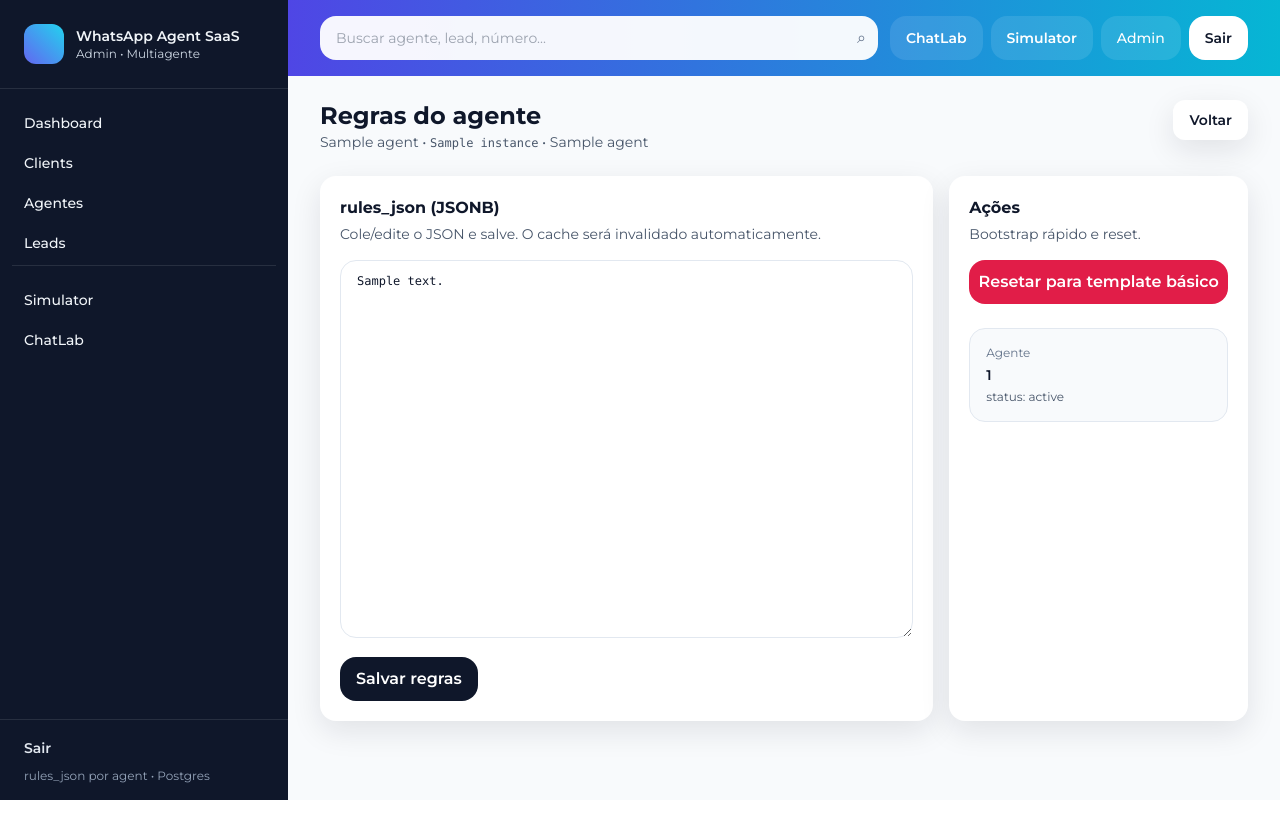
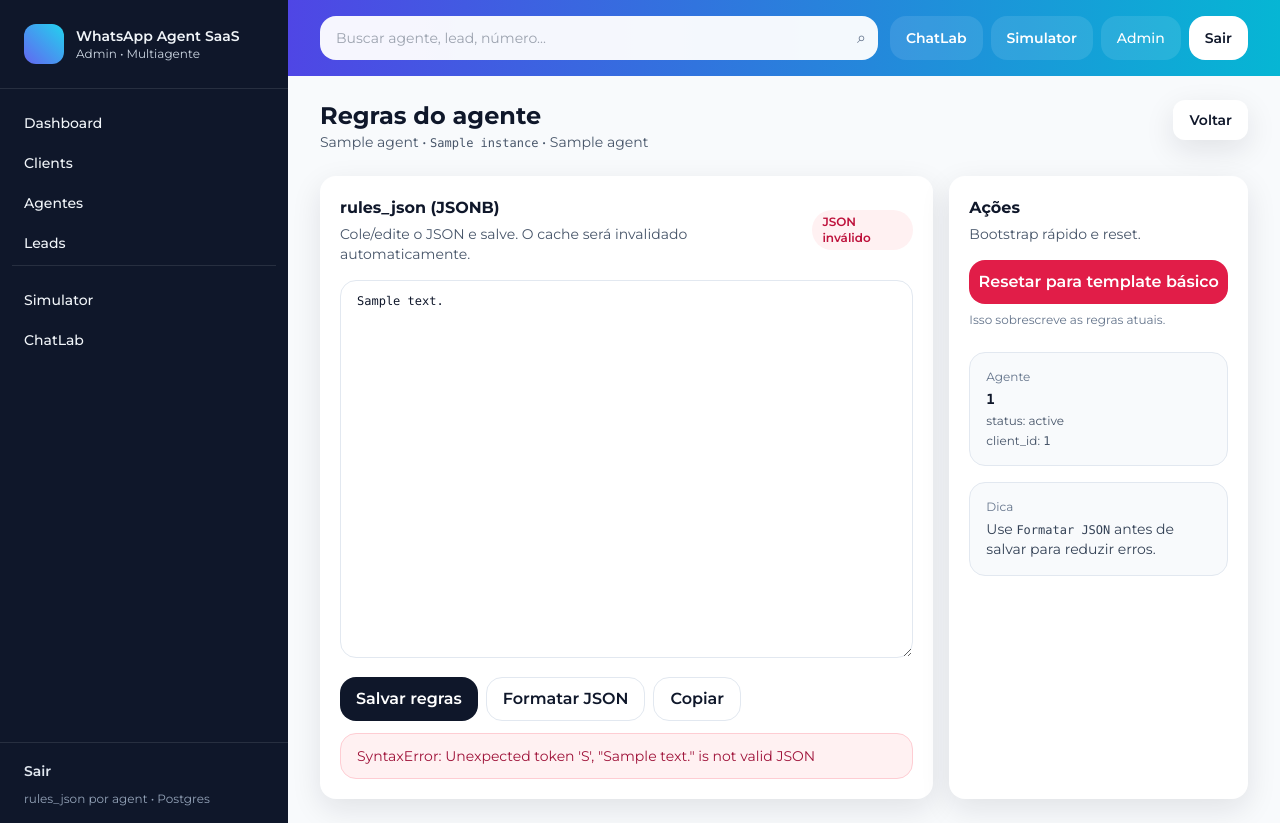
Before and after one commit to MarcilioLeiteSilva/whatsapp-agent, a FastAPI app: template app/templates/agent_rules.html in a window 1280 px wide. Before the commit the page ends 800 px from the top, so only its background shows below. Run offline with FastAPI, Linux system fonts and the light colour scheme; the template is opened without the code that fills it: most values are stand-ins (such as "Sample title", 1, 10 or a date in 2020); some libraries are stand-ins or nearby versions.

Commit message:
Update agent_rules.html

```diff
--- a/app/templates/agent_rules.html
+++ b/app/templates/agent_rules.html
@@ -11,44 +11,177 @@
     </div>
 
     <div class="flex gap-2">
-      <a href="{{ back_url }}" class="h-10 inline-flex items-center px-4 rounded-xl bg-white shadow-soft text-slate-900 text-sm font-semibold hover:bg-slate-50">
+      <a href="{{ back_url }}"
+         class="h-10 inline-flex items-center px-4 rounded-xl bg-white shadow-soft text-slate-900 text-sm font-semibold hover:bg-slate-50">
         Voltar
       </a>
     </div>
   </div>
 
   <div class="mt-6 grid grid-cols-1 lg:grid-cols-3 gap-4">
+    <!-- Editor -->
     <div class="lg:col-span-2 bg-white rounded-2xl shadow-soft p-5">
-      <h2 class="font-bold">rules_json (JSONB)</h2>
-      <p class="mt-1 text-sm text-slate-600">Cole/edite o JSON e salve. O cache será invalidado automaticamente.</p>
+      <div class="flex items-center justify-between gap-3 flex-col sm:flex-row">
+        <div>
+          <h2 class="font-bold">rules_json (JSONB)</h2>
+          <p class="mt-1 text-sm text-slate-600">Cole/edite o JSON e salve. O cache será invalidado automaticamente.</p>
+        </div>
 
-      <form class="mt-4 space-y-3" method="post" action="{{ save_action }}">
-        <textarea name="rules_text" rows="22"
+        <div class="flex items-center gap-2">
+          <span id="jsonStatus" class="inline-flex items-center px-2.5 py-1 rounded-full bg-slate-100 text-slate-700 text-xs font-semibold">
+            —
+          </span>
+        </div>
+      </div>
+
+      <form id="rulesForm" class="mt-4 space-y-3" method="post" action="{{ save_action }}">
+        <textarea id="rulesText" name="rules_text" rows="22"
                   class="w-full rounded-2xl border border-slate-200 px-4 py-3 font-mono text-xs outline-none focus:ring-2 focus:ring-indigo-200">{{ rules_text }}</textarea>
 
-        <div class="flex gap-2">
-          <button class="h-11 px-4 rounded-2xl bg-slate-900 text-white font-semibold hover:bg-slate-800">
+        <div class="flex flex-wrap gap-2">
+          <button type="submit"
+                  class="h-11 px-4 rounded-2xl bg-slate-900 text-white font-semibold hover:bg-slate-800">
             Salvar regras
           </button>
+
+          <button type="button" id="formatBtn"
+                  class="h-11 px-4 rounded-2xl bg-white border border-slate-200 text-slate-900 font-semibold hover:bg-slate-50">
+            Formatar JSON
+          </button>
+
+          <button type="button" id="copyBtn"
+                  class="h-11 px-4 rounded-2xl bg-white border border-slate-200 text-slate-900 font-semibold hover:bg-slate-50">
+            Copiar
+          </button>
         </div>
+
+        <div id="jsonError" class="hidden rounded-2xl border border-rose-200 bg-rose-50 px-4 py-3 text-rose-800 text-sm"></div>
       </form>
     </div>
 
+    <!-- Side actions -->
     <div class="bg-white rounded-2xl shadow-soft p-5">
       <h2 class="font-bold">Ações</h2>
       <p class="mt-1 text-sm text-slate-600">Bootstrap rápido e reset.</p>
 
-      <form method="post" action="{{ reset_action }}" class="mt-4">
-        <button class="w-full h-11 rounded-2xl bg-rose-600 text-white font-semibold hover:bg-rose-700">
+      <form id="resetForm" method="post" action="{{ reset_action }}" class="mt-4">
+        <button type="submit"
+                class="w-full h-11 rounded-2xl bg-rose-600 text-white font-semibold hover:bg-rose-700">
           Resetar para template básico
         </button>
+        <div class="mt-2 text-xs text-slate-500">
+          Isso sobrescreve as regras atuais.
+        </div>
       </form>
 
       <div class="mt-6 p-4 rounded-2xl bg-slate-50 border border-slate-200">
         <div class="text-xs text-slate-500">Agente</div>
-        <div class="mt-1 text-sm font-semibold">{{ agent.id }}</div>
+        <div class="mt-1 text-sm font-semibold font-mono break-words">{{ agent.id }}</div>
         <div class="mt-1 text-xs text-slate-600">status: {{ agent.status }}</div>
+        <div class="mt-1 text-xs text-slate-600">client_id: <span class="font-mono">{{ agent.client_id }}</span></div>
+      </div>
+
+      <div class="mt-4 p-4 rounded-2xl bg-slate-50 border border-slate-200">
+        <div class="text-xs text-slate-500">Dica</div>
+        <div class="mt-1 text-sm text-slate-700">
+          Use <span class="font-mono text-xs">Formatar JSON</span> antes de salvar para reduzir erros.
+        </div>
       </div>
     </div>
   </div>
+
+  <script>
+    function $(id){ return document.getElementById(id); }
+
+    const rulesEl = $("rulesText");
+    const statusEl = $("jsonStatus");
+    const errEl = $("jsonError");
+
+    function setStatus(ok, msg){
+      statusEl.className = "inline-flex items-center px-2.5 py-1 rounded-full text-xs font-semibold " + (ok
+        ? "bg-emerald-50 text-emerald-700"
+        : "bg-rose-50 text-rose-700");
+      statusEl.textContent = msg;
+    }
+
+    function showError(msg){
+      if(!msg){
+        errEl.classList.add("hidden");
+        errEl.textContent = "";
+        return;
+      }
+      errEl.classList.remove("hidden");
+      errEl.textContent = msg;
+    }
+
+    function validateJson(){
+      const txt = (rulesEl.value || "").trim();
+      if(!txt){
+        setStatus(false, "JSON vazio");
+        showError("Cole um JSON válido (não pode vazio).");
+        return false;
+      }
+      try{
+        const parsed = JSON.parse(txt);
+        if(parsed === null || typeof parsed !== "object" || Array.isArray(parsed)){
+          setStatus(false, "Raiz inválida");
+          showError("O JSON raiz deve ser um objeto (dict).");
+          return false;
+        }
+        setStatus(true, "JSON válido");
+        showError("");
+        return true;
+      }catch(e){
+        setStatus(false, "JSON inválido");
+        showError(String(e));
+        return false;
+      }
+    }
+
+    // live validation
+    rulesEl.addEventListener("input", () => validateJson());
+    validateJson();
+
+    // format button
+    $("formatBtn").addEventListener("click", () => {
+      try{
+        const parsed = JSON.parse(rulesEl.value);
+        rulesEl.value = JSON.stringify(parsed, null, 2);
+        validateJson();
+      }catch(e){
+        validateJson();
+      }
+    });
+
+    // copy button
+    $("copyBtn").addEventListener("click", async () => {
+      try{
+        await navigator.clipboard.writeText(rulesEl.value || "");
+        statusEl.className = "inline-flex items-center px-2.5 py-1 rounded-full bg-indigo-50 text-indigo-700 text-xs font-semibold";
+        statusEl.textContent = "Copiado!";
+        setTimeout(() => validateJson(), 900);
+      }catch(e){
+        // fallback: select
+        rulesEl.focus();
+        rulesEl.select();
+        document.execCommand("copy");
+        statusEl.className = "inline-flex items-center px-2.5 py-1 rounded-full bg-indigo-50 text-indigo-700 text-xs font-semibold";
+        statusEl.textContent = "Copiado!";
+        setTimeout(() => validateJson(), 900);
+      }
+    });
+
+    // reset confirm
+    $("resetForm").addEventListener("submit", (e) => {
+      const ok = confirm("Tem certeza? Isso vai resetar as regras para o template básico.");
+      if(!ok) e.preventDefault();
+    });
+
+    // block submit if invalid
+    $("rulesForm").addEventListener("submit", (e) => {
+      if(!validateJson()){
+        e.preventDefault();
+      }
+    });
+  </script>
 {% endblock %}
```
